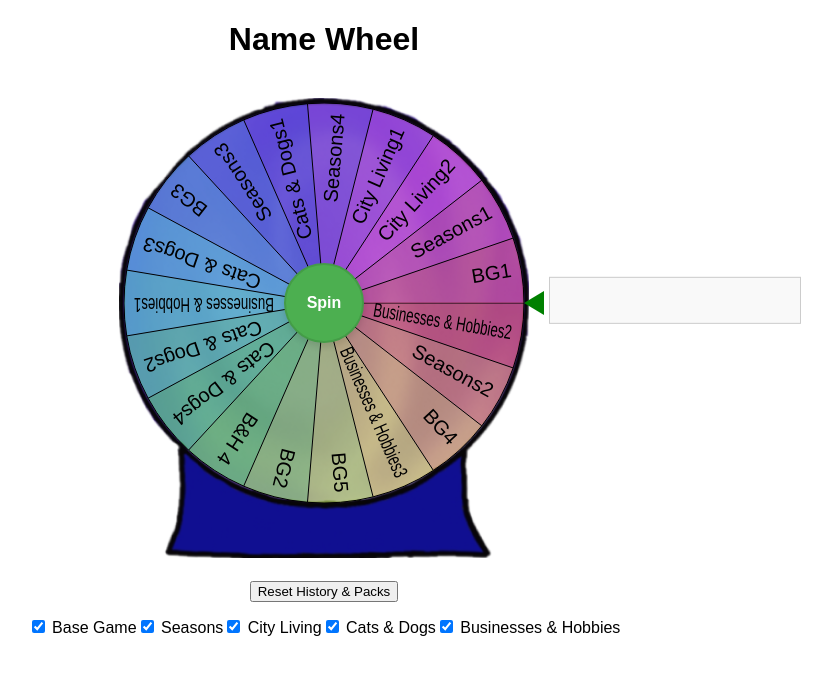
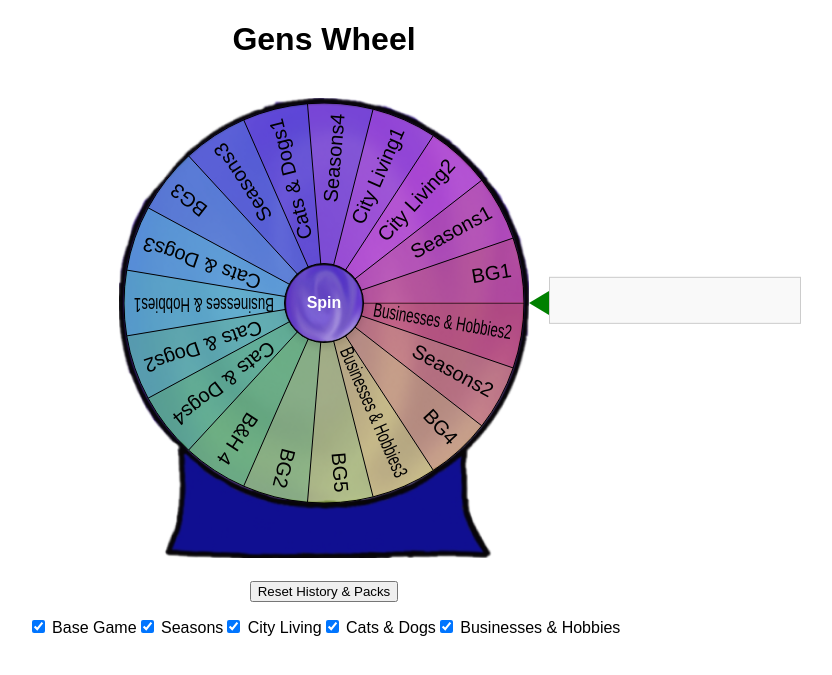
Before and after one commit to NadinZeitoune/FutureSpin-Wheel, a plain HTML site: page index.html in a window 1280 px wide. Shown: the whole page, without its empty margins (316-1148 px from the left). Drawn offline with Linux system fonts and the light colour scheme.

Commit message:
Add files via upload

```diff
--- a/index.html
+++ b/index.html
@@ -2,11 +2,11 @@
 <html lang="en">
 <head>
   <meta charset="UTF-8" />
-  <title>Name Wheel</title>
+  <title>Gens Wheel</title>
   <link rel="stylesheet" href="style.css" />
 </head>
 <body>
-  <h1>Name Wheel</h1>
+  <h1>Gens Wheel</h1>
 
   <div>
 	<button id="removeButton" style="display: none;" onclick="removeChosenName()">Remove Chosen Name</button>
--- a/style.css
+++ b/style.css
@@ -39,6 +39,7 @@ canvas {
   left: 100%;
   transform: translateY(-50%);
   z-index: 10;
+  margin-left: 5px;
 }
 
 #text-box {
@@ -97,9 +98,12 @@ canvas {
   width: 80px;
   height: 80px;
   border-radius: 50%;
-  background-color: #4CAF50;
+  background-color: #000000;/*4CAF50*/
+  background-image: url("ball.png");
+  background-repeat: no-repeat;
+  background-size: 77.5px;
   color: white;
-  border: 2px solid #449C47;
+  border: 1px solid #000000;
   font-size: 16px;
   cursor: pointer;
   box-shadow: 0 4px 6px rgba(0,0,0,0.1);
```
